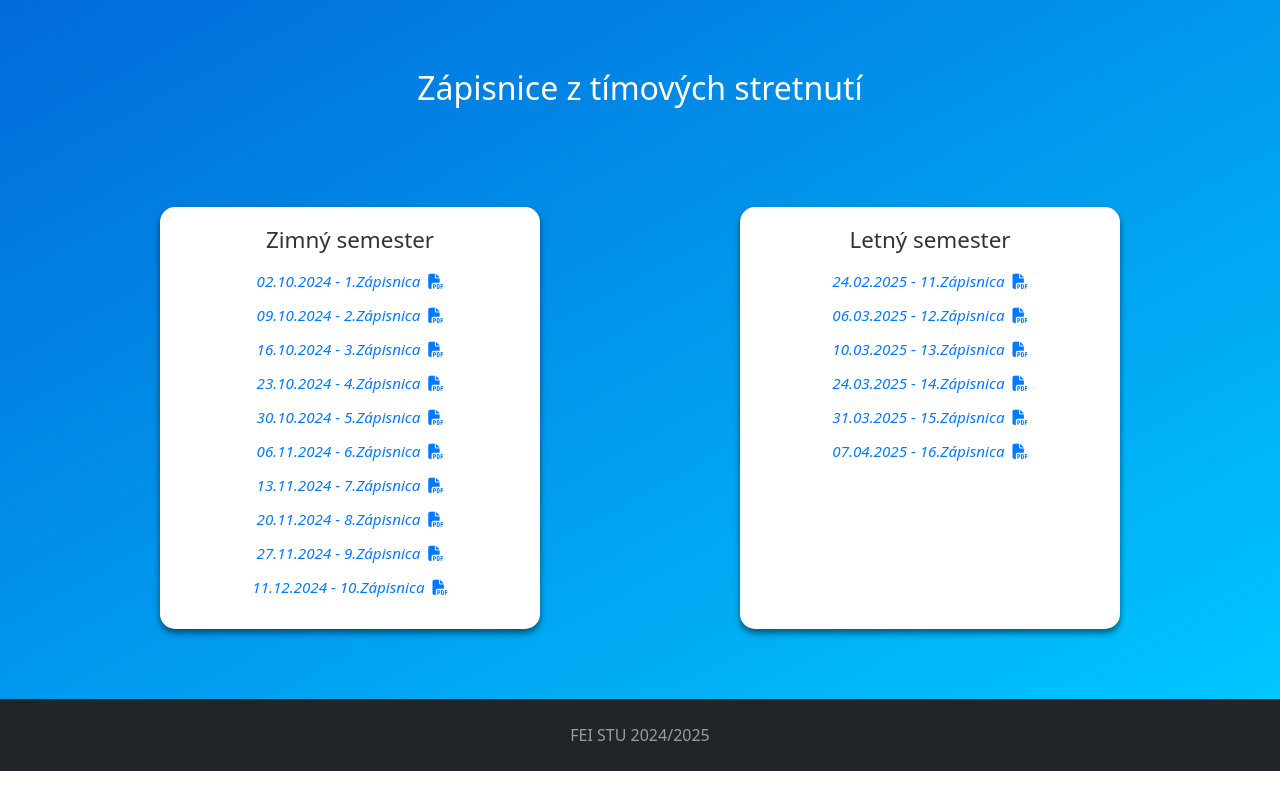
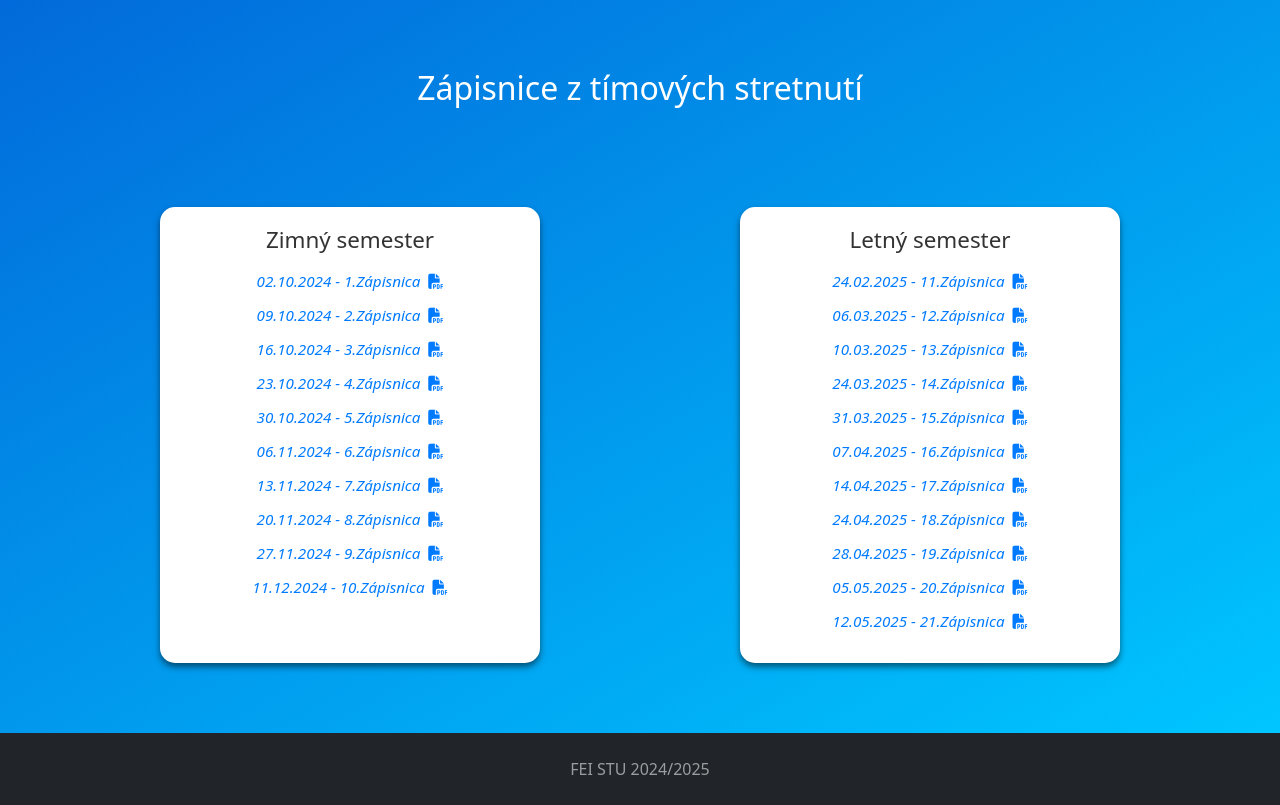
Before and after one commit to Starovic-FEI/tp-stranka, a Flask app: page /meetings in a window 1280 px wide. Shown: the part 83-888 px from the top of the page. Before the commit the page ends 854 px from the top, so only its background shows below. Run offline with Flask 3, Linux system fonts and the light colour scheme.

Commit message:
Added Zapisnica 17, 18, 19, 20, 21

```diff
--- a/templates/meetings.html
+++ b/templates/meetings.html
@@ -97,6 +97,22 @@
                     </li>
                     <li><a href="{{ url_for('static', filename='meetings/16.Zápisnica tímového stretnutia.pdf') }}"
                         target="_blank">07.04.2025 - 16.Zápisnica &nbsp;<i class="fa-solid fa-file-pdf"></i></a>
+                    </li>
+                    <li><a href="{{ url_for('static', filename='meetings/17.Zápisnica tímového stretnutia.pdf') }}"
+                        target="_blank">14.04.2025 - 17.Zápisnica &nbsp;<i class="fa-solid fa-file-pdf"></i></a>
+                    </li>
+                    <li><a href="{{ url_for('static', filename='meetings/18.Zápisnica tímového stretnutia.pdf') }}"
+                        target="_blank">24.04.2025 - 18.Zápisnica &nbsp;<i class="fa-solid fa-file-pdf"></i></a>
+                    </li>
+                    <li><a href="{{ url_for('static', filename='meetings/19.Zápisnica tímového stretnutia.pdf') }}"
+                        target="_blank">28.04.2025 - 19.Zápisnica &nbsp;<i class="fa-solid fa-file-pdf"></i></a>
+                    </li>
+                    <li><a href="{{ url_for('static', filename='meetings/20.Zápisnica tímového stretnutia.pdf') }}"
+                        target="_blank">05.05.2025 - 20.Zápisnica &nbsp;<i class="fa-solid fa-file-pdf"></i></a>
+                    </li>
+                    <li><a href="{{ url_for('static', filename='meetings/21.Zápisnica tímového stretnutia.pdf') }}"
+                        target="_blank">12.05.2025 - 21.Zápisnica &nbsp;<i class="fa-solid fa-file-pdf"></i></a>
+                    </li>
                 </ul>
                 </div>
             </div>
```
Also changed, not shown: 5 other files.
